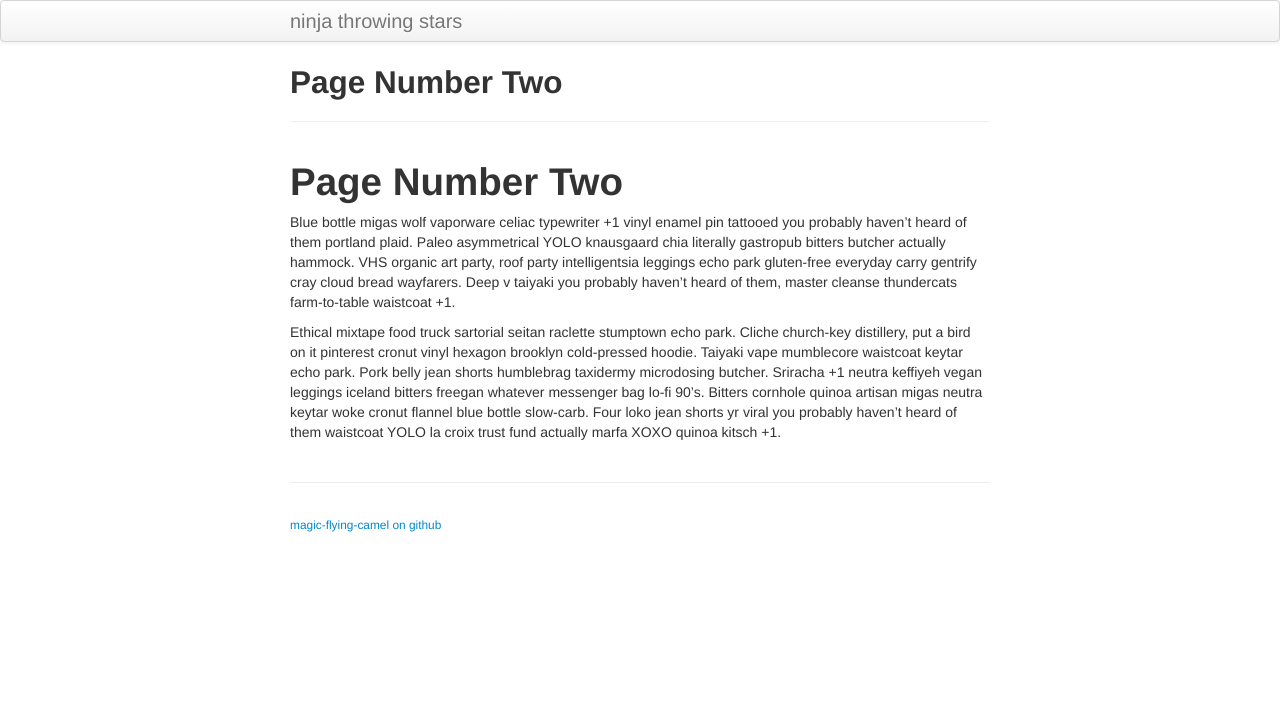
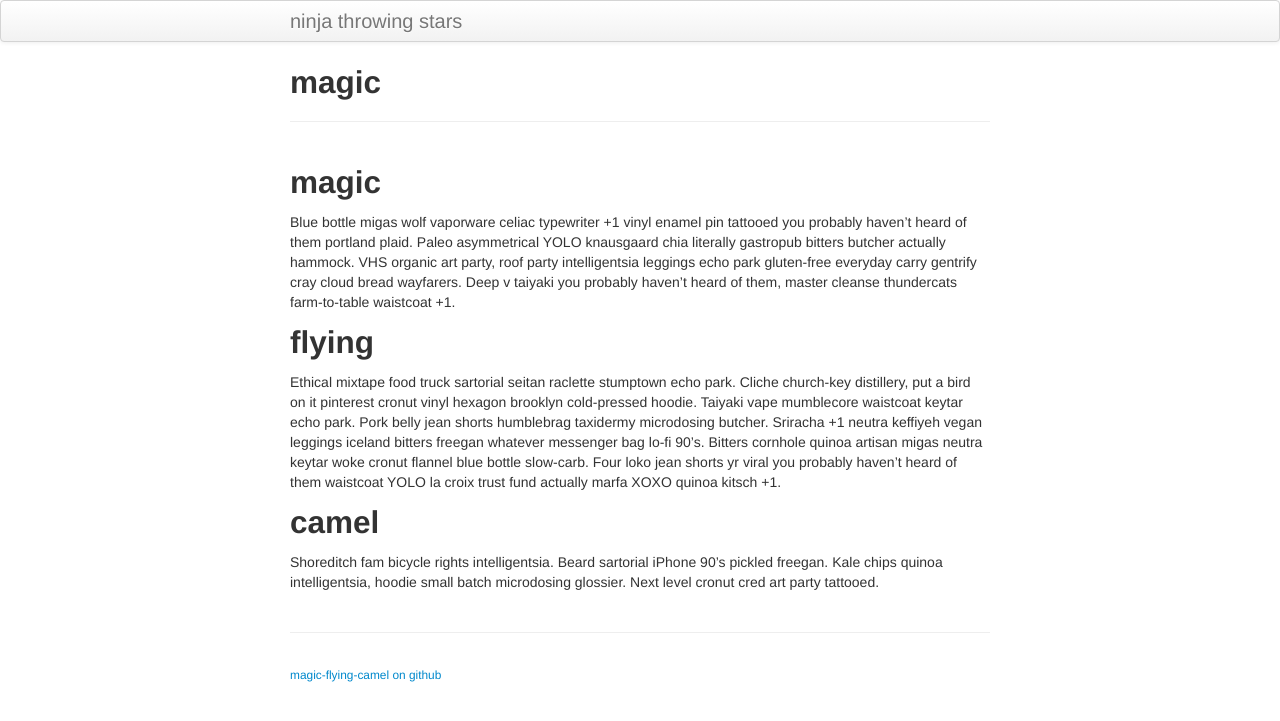
Before and after one commit to charlesreid1/magic-flying-camel, a Jekyll site: the page built from docs/Page2.md, in a window 1280 px wide. Shown: the top 721 px of the page. Built offline with Jekyll 4.4.1, drawn with Linux system fonts in a browser that asks for light colours; our own code applies the rules of GitHub Pages for plain Markdown files.

Commit message:
Update Page2.md

```diff
--- a/docs/Page2.md
+++ b/docs/Page2.md
@@ -1,4 +1,4 @@
-# Page Number Two
+## magic
 
 Blue bottle migas wolf vaporware celiac typewriter +1 vinyl enamel pin tattooed
 you probably haven't heard of them portland plaid. Paleo asymmetrical YOLO
@@ -6,6 +6,8 @@ knausgaard chia literally gastropub bitters butcher actually hammock. VHS
 organic art party, roof party intelligentsia leggings echo park gluten-free
 everyday carry gentrify cray cloud bread wayfarers. Deep v taiyaki you probably
 haven't heard of them, master cleanse thundercats farm-to-table waistcoat +1.
+
+## flying
 
 Ethical mixtape food truck sartorial seitan raclette stumptown echo park.
 Cliche church-key distillery, put a bird on it pinterest cronut vinyl hexagon
@@ -16,3 +18,9 @@ bag lo-fi 90's. Bitters cornhole quinoa artisan migas neutra keytar woke cronut
 flannel blue bottle slow-carb. Four loko jean shorts yr viral you probably
 haven't heard of them waistcoat YOLO la croix trust fund actually marfa XOXO
 quinoa kitsch +1.
+
+## camel
+
+Shoreditch fam bicycle rights intelligentsia. Beard sartorial iPhone 90's
+pickled freegan. Kale chips quinoa intelligentsia, hoodie small batch
+microdosing glossier. Next level cronut cred art party tattooed.
```
